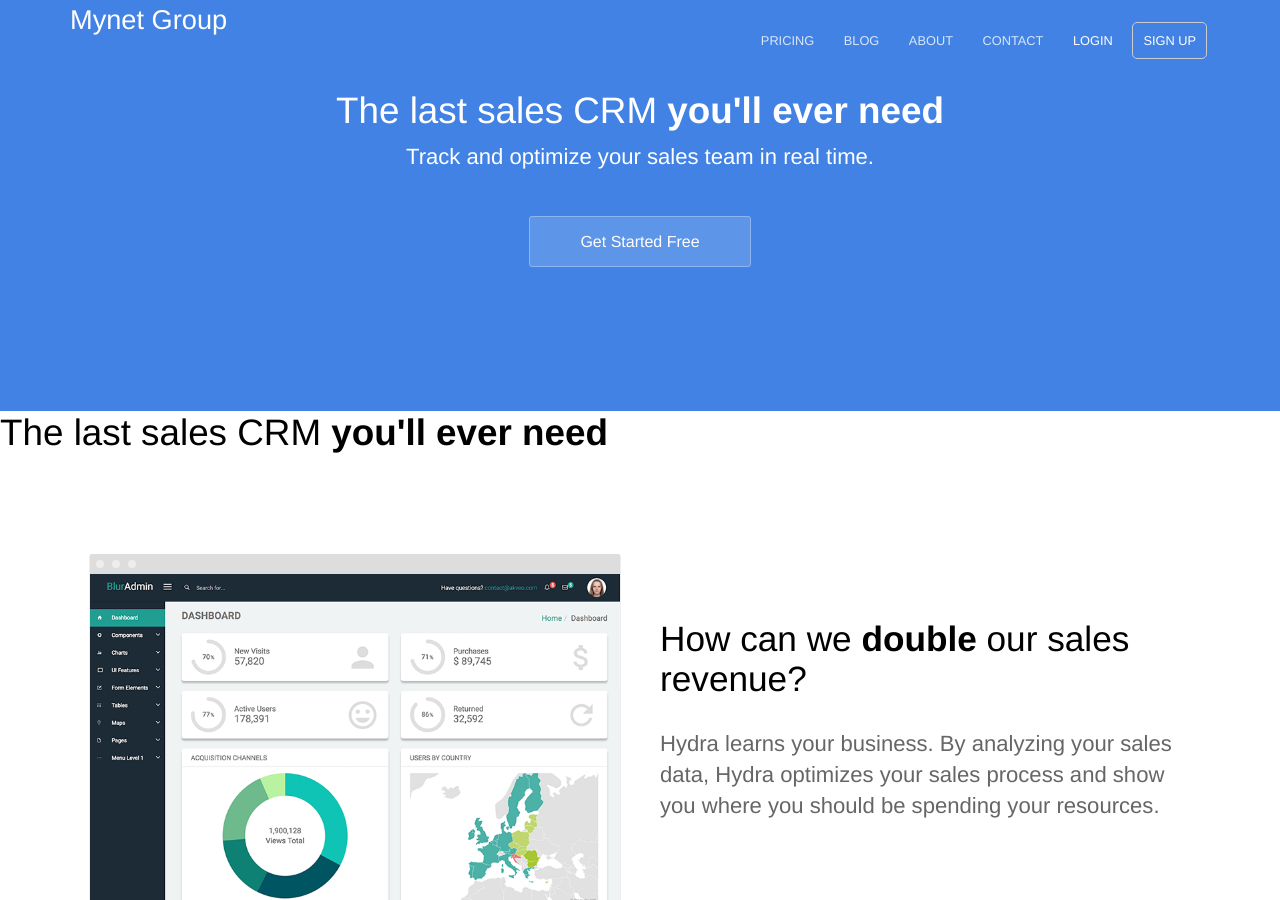
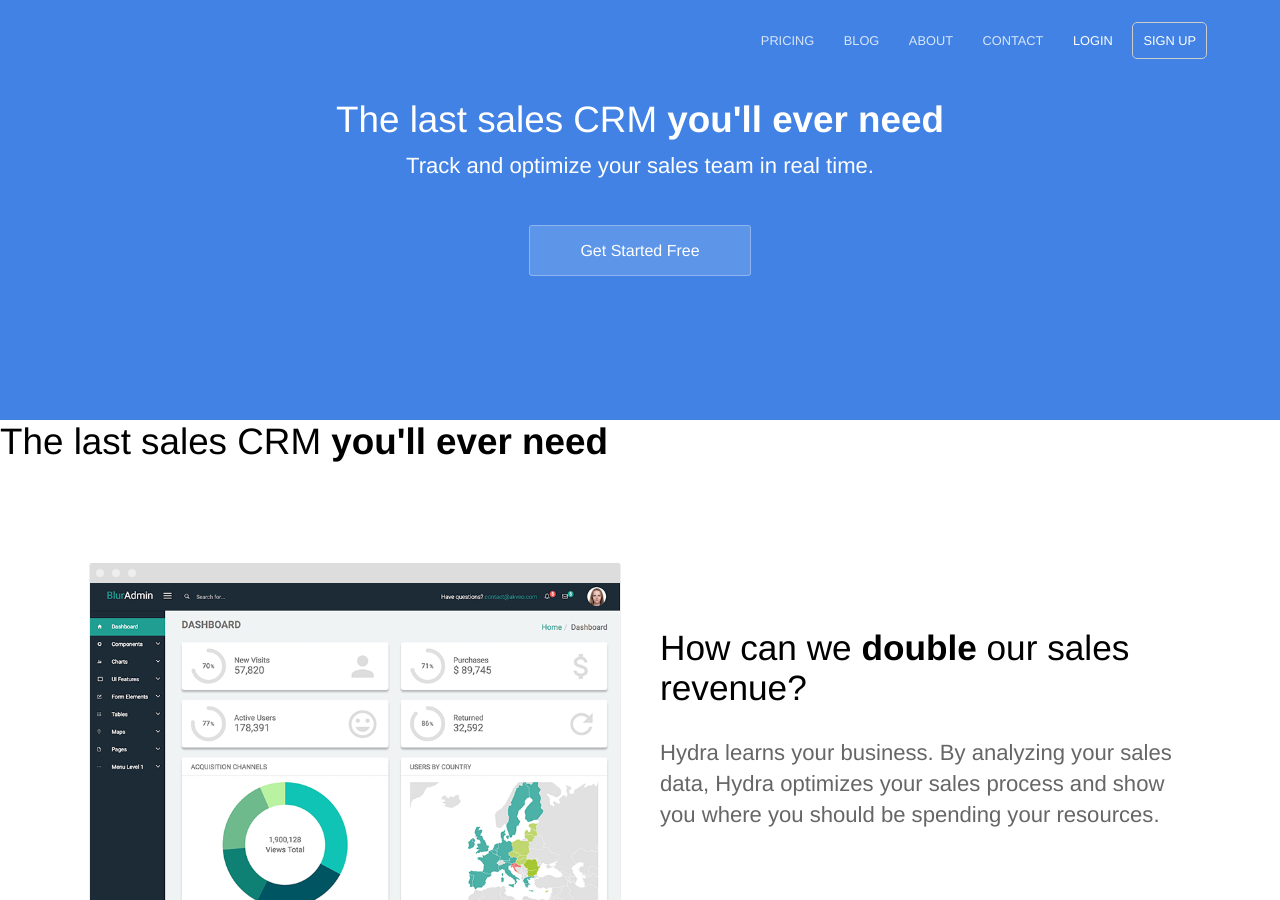
Before and after one commit to mynet-company/mynet-company.github.io, a Jekyll site: the page built from index.html, in a window 1280 px wide and 900 px high. Built offline with Jekyll 4.4.1, drawn with Linux system fonts in a browser that asks for light colours.

Commit message:
Update default.html

```diff
--- a/_layouts/default.html
+++ b/_layouts/default.html
@@ -22,7 +22,7 @@
 	<body>
 		<header>
 			<div class="container">
-				<div class="company-name"><a href="{{ site.baseurl }}/">Mynet Group</a></div>
+				<div class="company-name"><a href="{{ site.baseurl }}/"></a></div>
 				{% include navigation.html %}
 			</div>
 		</header>
```
